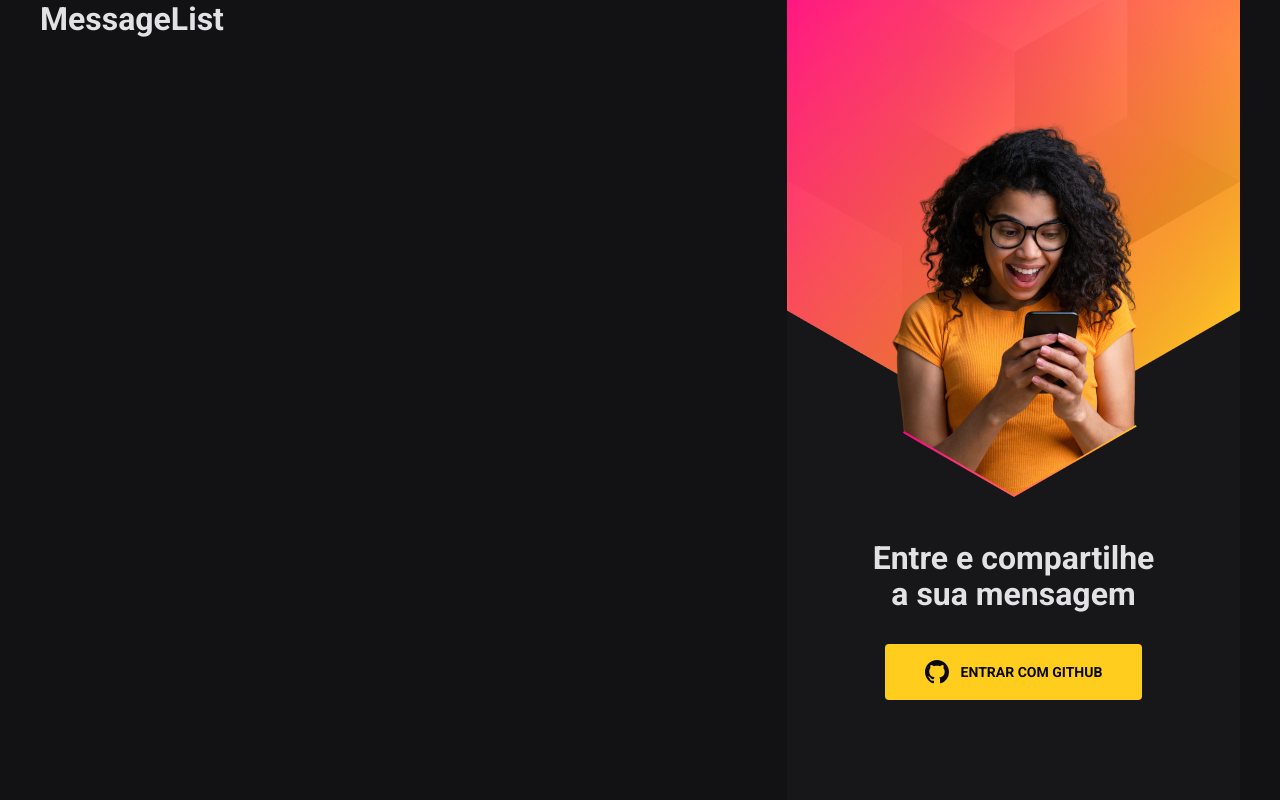
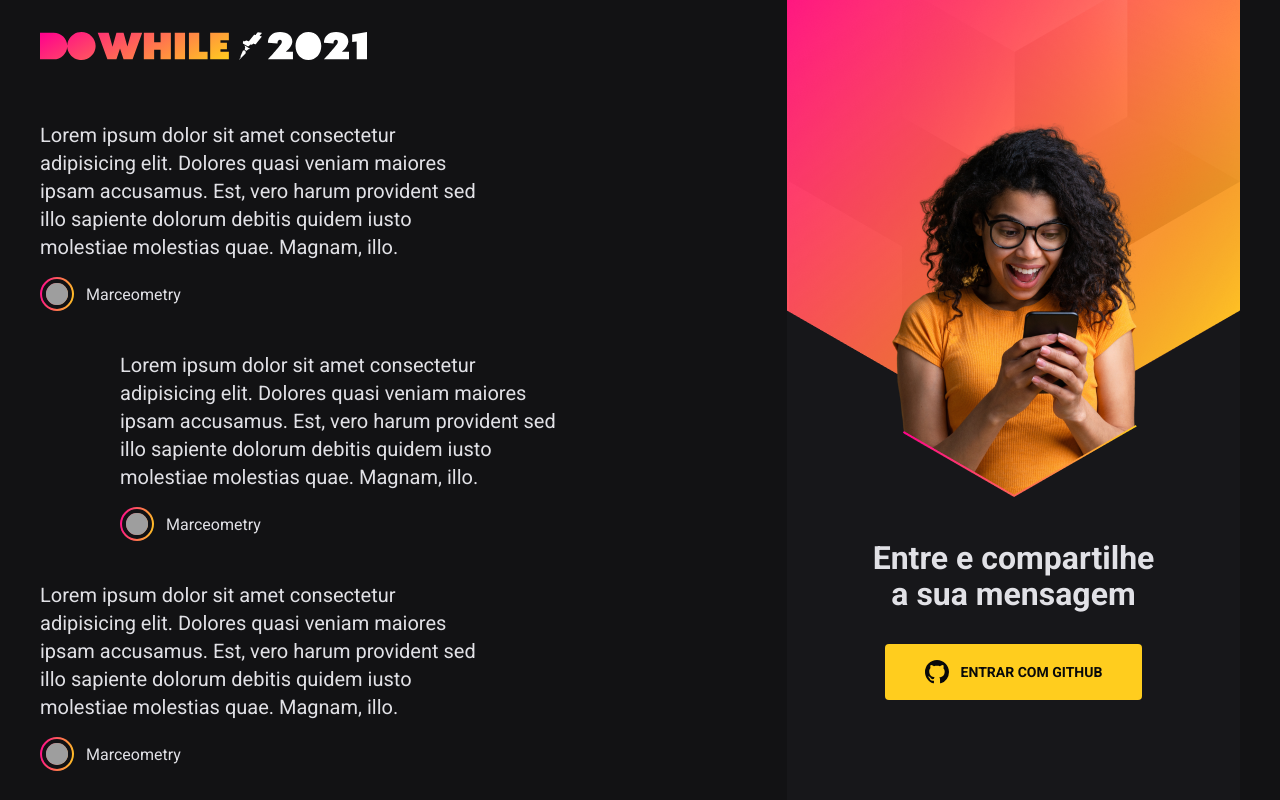
Before and after one commit to Marceometry/NLW-DoWhile2021-ReactJS, a React (Vite) app: page / in a window 1280 px wide. Built offline with nearby package versions, Linux system fonts and the light colour scheme; grey boxes are pictures that could not be loaded.

Commit message:
finish base layout

```diff
--- a/src/components/MessageList/index.tsx
+++ b/src/components/MessageList/index.tsx
@@ -1,5 +1,63 @@
+import styles from './styles.module.scss'
+import logo from '../../assets/logo.svg'
+
 export function MessageList() {
   return (
-    <h1>MessageList</h1>
+    <div className={styles.wrapper}>
+      <img src={logo} alt='Logo' />
+
+      <ul className={styles.messageList}>
+        <li className={styles.message}>
+          <p className={styles.content}>
+            Lorem ipsum dolor sit amet consectetur adipisicing elit. Dolores
+            quasi veniam maiores ipsam accusamus. Est, vero harum provident sed
+            illo sapiente dolorum debitis quidem iusto molestiae molestias quae.
+            Magnam, illo.
+          </p>
+
+          <div className={styles.user}>
+            <div className={styles.avatar}>
+              <img src="https://github.com/Marceometry.png" alt="Avatar" />
+            </div>
+
+            <span className={styles.username}>Marceometry</span>
+          </div>
+        </li>
+
+        <li className={styles.message}>
+          <p className={styles.content}>
+            Lorem ipsum dolor sit amet consectetur adipisicing elit. Dolores
+            quasi veniam maiores ipsam accusamus. Est, vero harum provident sed
+            illo sapiente dolorum debitis quidem iusto molestiae molestias quae.
+            Magnam, illo.
+          </p>
+
+          <div className={styles.user}>
+            <div className={styles.avatar}>
+              <img src="https://github.com/Marceometry.png" alt="Avatar" />
+            </div>
+
+            <span className={styles.username}>Marceometry</span>
+          </div>
+        </li>
+
+        <li className={styles.message}>
+          <p className={styles.content}>
+            Lorem ipsum dolor sit amet consectetur adipisicing elit. Dolores
+            quasi veniam maiores ipsam accusamus. Est, vero harum provident sed
+            illo sapiente dolorum debitis quidem iusto molestiae molestias quae.
+            Magnam, illo.
+          </p>
+
+          <div className={styles.user}>
+            <div className={styles.avatar}>
+              <img src="https://github.com/Marceometry.png" alt="Avatar" />
+            </div>
+
+            <span className={styles.username}>Marceometry</span>
+          </div>
+        </li>
+      </ul>
+    </div>
   )
 }
--- /dev/null
+++ b/src/components/MessageList/styles.module.scss
@@ -0,0 +1,58 @@
+.wrapper {
+  display: flex;
+  align-items: flex-start;
+  justify-content: space-between;
+  flex-direction: column;
+
+  > img {
+    height: 28px;
+    margin: 32px 0;
+  }
+}
+
+.messageList {
+  list-style: none;
+  flex: 1;
+  display: flex;
+  justify-content: center;
+  flex-direction: column;
+  gap: 40px;
+
+  .message {
+    max-width: 440px;
+
+    &:nth-child(2) {
+      margin-left: 80px;
+    }
+
+    .content {
+      font-size: 20px;
+      line-height: 28px;
+    }
+
+    .user {
+      margin-top: 16px;
+      display: flex;
+      align-items: center;
+
+      .avatar {
+        padding: 2px;
+        border-radius: 50%;
+        line-height: 0;
+        background: linear-gradient(100deg, #ff008e 0%, #ffcd1e 100%);
+
+        img {
+          width: 30px;
+          height: 30px;
+          border-radius: 50%;
+          border: 4px solid #121214;
+        }
+      }
+
+      .username {
+        font-size: 16px;
+        margin-left: 12px;
+      }
+    }
+  }
+}
```
